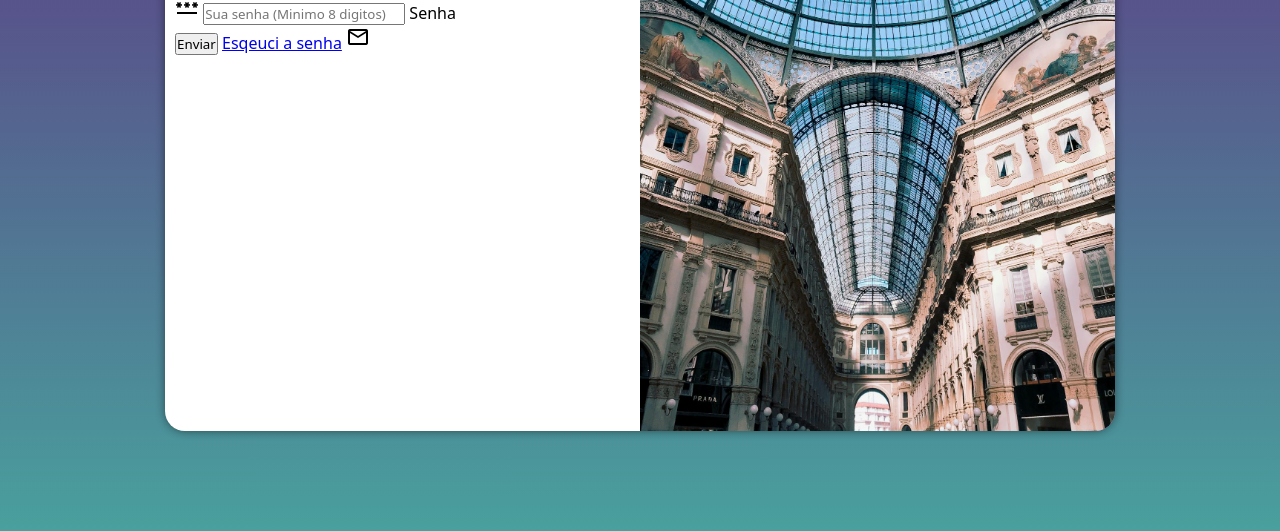
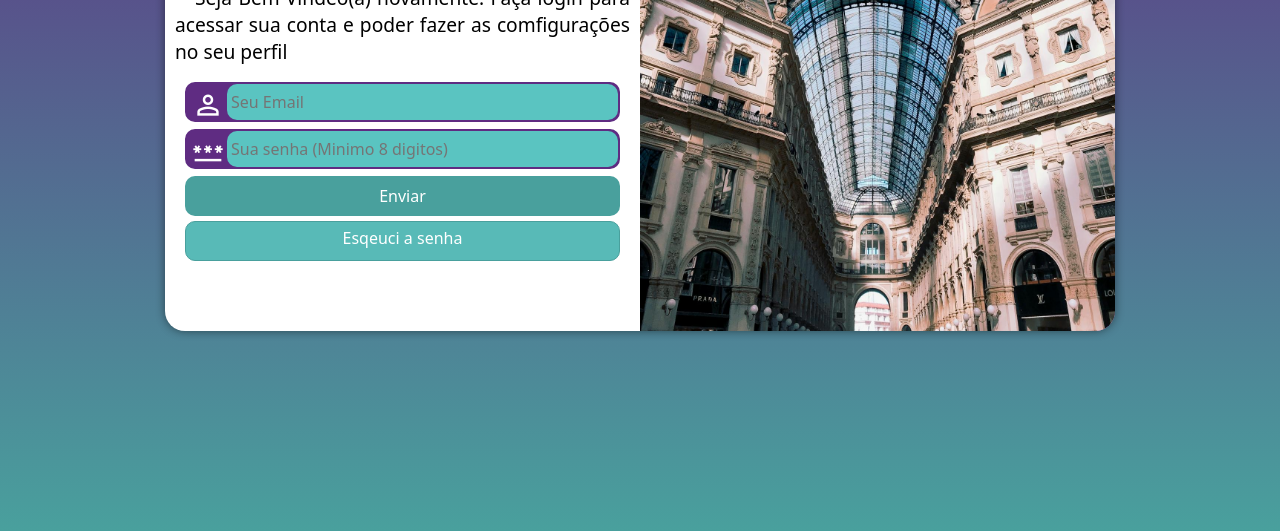
Before and after one commit to Yuri-augusto/Projeto-login, a plain HTML site: page index.html in a window 1280 px wide. Shown: the part 269-800 px from the top of the page. Drawn offline with nearby package versions, Linux system fonts and the light colour scheme.

Commit message:
Finalização do Projeto login

```diff
--- a/estilos/estilo.css
+++ b/estilos/estilo.css
@@ -62,3 +62,76 @@ section#login > div#formulario{
     display: block;
     padding: 10px;
 }
+
+div.campo > i {
+    color: white;
+    font-size: 2em;
+    width: 40px;
+    padding: 5px;
+
+}
+
+div.campo > input{
+    background-color: #5ac4c1;
+    font-size: 1em;
+    width: calc(100% - 40px);
+    transform: translate(40px, -42px);
+    height: 100%;
+    border-radius: 10px;
+    padding: 4px;
+    border: 0px;
+
+}
+
+div.campo > input:focus-within {
+    background-color: white;
+}
+
+form > div.campo{
+    background-color: #5f2c82;
+    display: block;
+    width: 100%;
+    height: 40px;
+    border-radius: 10px;
+    margin: 7px 0px;
+    border: 2px solid #5f2c82;
+}
+
+form  label {
+    display: none;
+}
+
+form > input[type=submit]{
+    display: block;
+    font-size: 1em;
+    width: 100%;
+    height: 40px;
+    background-color: #49a09d;
+    border: none;
+    border-radius: 10px;
+    color: white;
+    cursor: pointer;
+}
+
+form > input[type=submit]:hover{
+    background-color: #2a5f5d;
+}
+
+form > a.botao {
+    display: block;
+    text-align: center;
+    width: 100%;
+    height: 40px;
+    font-size: 1em;
+    background-color: #58bab7;
+    border: 1px solid #49a09d;
+    border-radius: 10px;
+    color: white;
+    text-decoration: none;
+    padding-top: 5px;
+    margin-top: 5px;
+}
+
+form > a.botao:hover{
+    background-color: #2a5f5d;
+}
--- a/estilos/mq.css
+++ b/estilos/mq.css
@@ -7,6 +7,8 @@
 
     section#login{
         width: 80vw;
+        height: 350px;
+
     }
     section#login > div#imagem{
         float: left;
@@ -18,6 +20,9 @@
         float: left;
         width: 70%;
     }
+    form{
+        padding: 10px;
+    }
 }
 
 @media screen and (min-width: 992px) {
@@ -28,6 +33,7 @@
 
     section#login{
         width: 950px;
+        height: 400px;
     }
 
     section#login > div#imagem{
@@ -43,5 +49,8 @@
     section#login > div#formulario > p{
         font-size: 1.2em;
     }
+    form{
+        padding: 10px;
+    }
 
 }
--- a/index.html
+++ b/index.html
@@ -35,10 +35,7 @@
                         <label for="isenha">Senha</label>
                     </div>
                     <input type="submit" value="Enviar">
-                    <a href="esqueci.html">Esqeuci a senha</a>
-                    <i class="material-symbols-outlined">
-                        mail
-                        </i>
+                    <a class="botao" href="esqueci.html">Esqeuci a senha</a>
                 </form>
             </div>
         </section>
```
